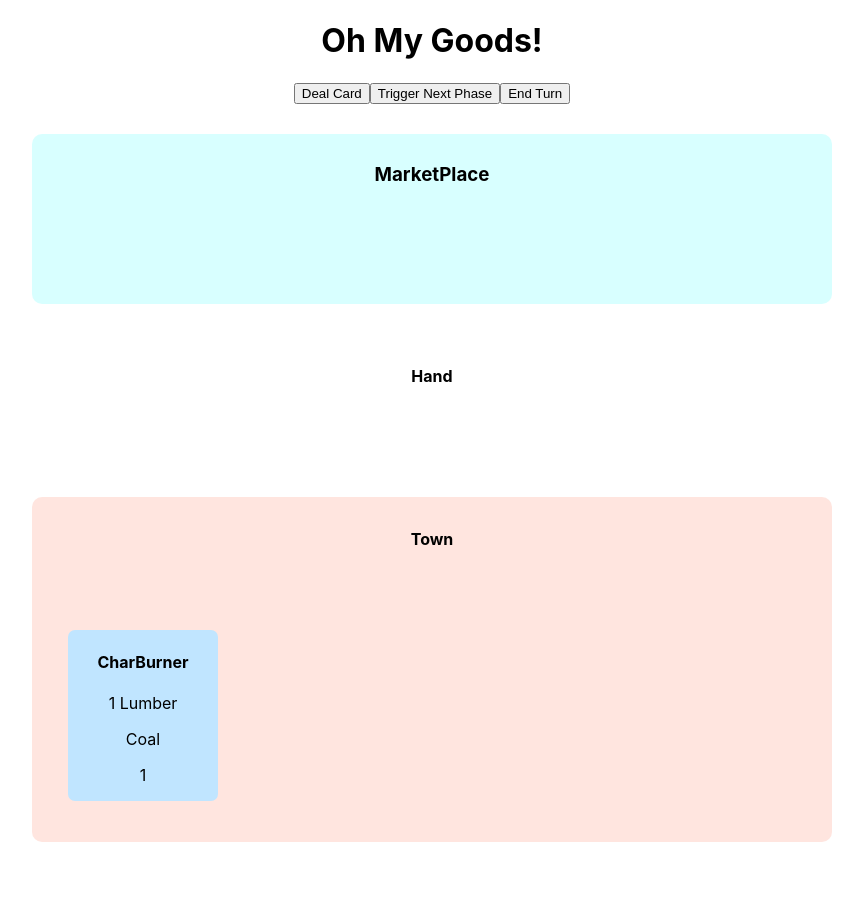
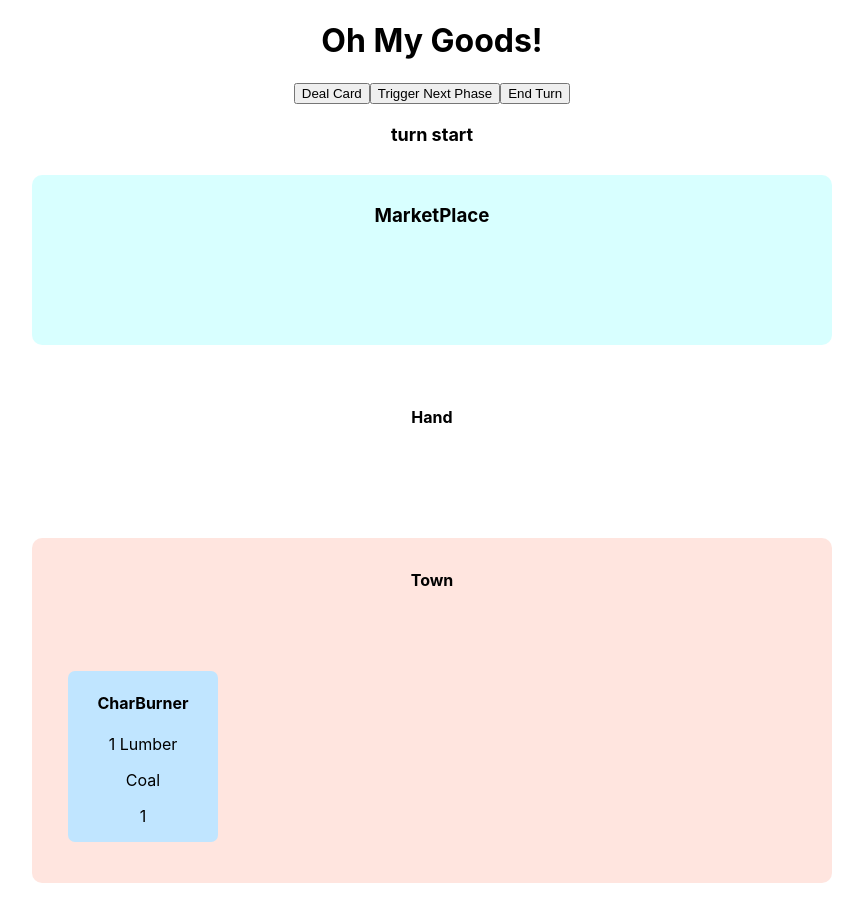
Before and after one commit to khriskempis/omg-react, a React (Create React App) app: page / in a window 1280 px wide. Both pictures are taken after a click on the button "Start Game". Shown: the whole page, without its empty margins (208-1071 px from the left). Before the commit the page ends 872 px from the top, so only its background shows below. Built offline with nearby package versions, Linux system fonts and the light colour scheme.

Commit message:
add message board

```diff
--- a/src/App.css
+++ /dev/null
@@ -1,3 +0,0 @@
-.App {
-  text-align: center;
-}
--- a/src/App.js
+++ b/src/App.js
@@ -1,11 +1,11 @@
 import { Component } from 'react';
-import './App.css';
+import './App.scss';
 
 import Game from "./app/Game/";
 
 // Components
 import GameBoard from './components/GameBoard/game-board.components';
-import { PLACE_WORKER } from './constants';
+import { PLACE_WORKER, TURN_START } from './constants';
 class App extends Component {
   constructor(){
     super();
@@ -16,6 +16,7 @@ class App extends Component {
       userName: 'Khris',
       player: {},
       playerChoice: {},
+      currentPhase: TURN_START
     }
 
     this.gameObj = {}
@@ -44,7 +45,6 @@ class App extends Component {
           // assign first player of array
           player: this.gameObj.players[0],
           hasGameStart: true,
-          currentPhase: this.gameObj.currentPhase,
         }
       })
     }
@@ -65,7 +65,11 @@ class App extends Component {
   handleTriggerPhase = () => {
     this.gameObj.advancePhase();
     this.gameObj.checkPhase();
-    this.setState({ game: this.gameObj.data })
+    const { data, data: { currentPhase } } = this.gameObj;
+    this.setState({
+      game: data,
+      currentPhase
+    })
   }
 
   handleCommitAction = () => {
@@ -108,7 +112,7 @@ class App extends Component {
   // update state
 
   render() {
-    const { hasGameStart, game, player, userName } = this.state;
+    const { hasGameStart, game, player, userName, currentPhase } = this.state;
     const {
       onUserNameChange,
       startGame,
@@ -125,6 +129,8 @@ class App extends Component {
         {
           !hasGameStart
           ?
+          // separate into own function with state
+          // username
           <form onSubmit={startGame}>
             <label>Add username
               <input
@@ -143,6 +149,9 @@ class App extends Component {
               <button onClick={handleTriggerPhase}>Trigger Next Phase</button>
               <button onClick={handleCommitAction}>End Turn</button>
             </div>
+            <div className="message-board">
+              <label className="message-board__message">{currentPhase}</label>
+            </div>
             <GameBoard
               game={game.game}
               player={player}
--- /dev/null
+++ b/src/App.scss
@@ -0,0 +1,11 @@
+.App {
+  text-align: center;
+}
+
+.message-board {
+  margin: 20px;
+  &__message {
+    font-size: 18px;
+    font-weight: 700;
+  }
+}
--- a/src/app/Building/index.js
+++ b/src/app/Building/index.js
@@ -74,7 +74,7 @@ class Building {
 
   addWorker(workerStatus, isAssitant = false){
     // add logic to handle having an assitant already on a building
-    isAssitant ? this.hasWorker = true : this.hasWorker = true;
+    isAssitant ? this.hasAssistant = true : this.hasWorker = true;
     this.workerStatus = workerStatus
   }
 
--- a/src/app/Game/index.js
+++ b/src/app/Game/index.js
@@ -83,12 +83,10 @@ class Game {
     }
 
     advancePhase(){
-        console.log('advance phase')
         this.currentPhaseOfGame = this.nextPhaseOfGame;
     }
 
     checkPhase(){
-        console.log('checking phase')
        const { currentPhaseOfGame } = this;
         switch (currentPhaseOfGame) {
             case TURN_START:
@@ -106,6 +104,7 @@ class Game {
                 this.marketSunrise = [];
                 // restart game
                 // submit old hand, deal new hand
+                // reset workers on towns
                 this.nextPhaseOfGame = DEAL_CARDS;
                 break;
             case DEAL_CARDS:
```
